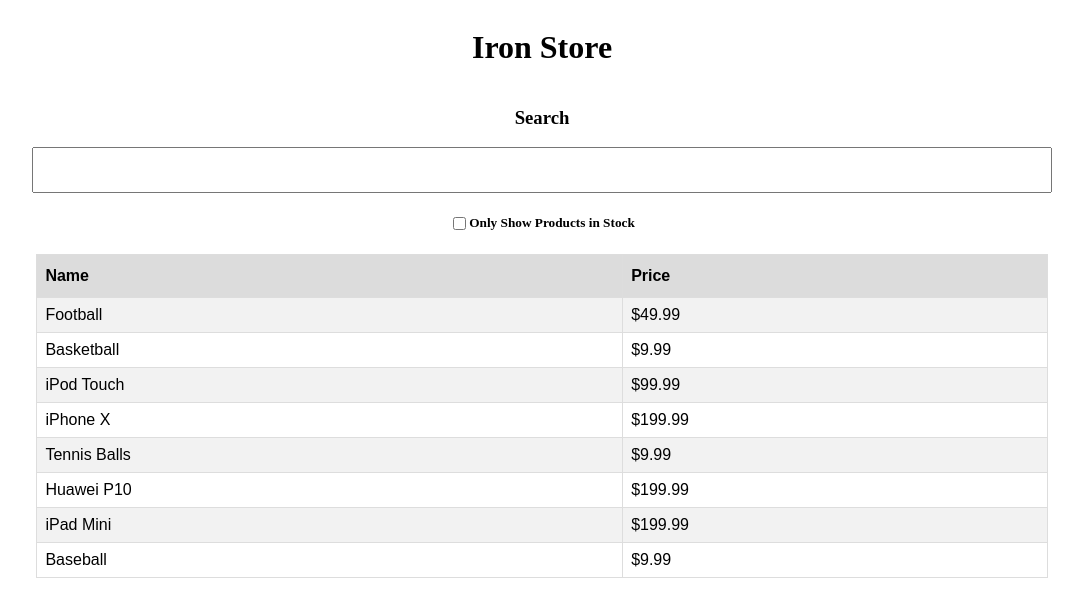
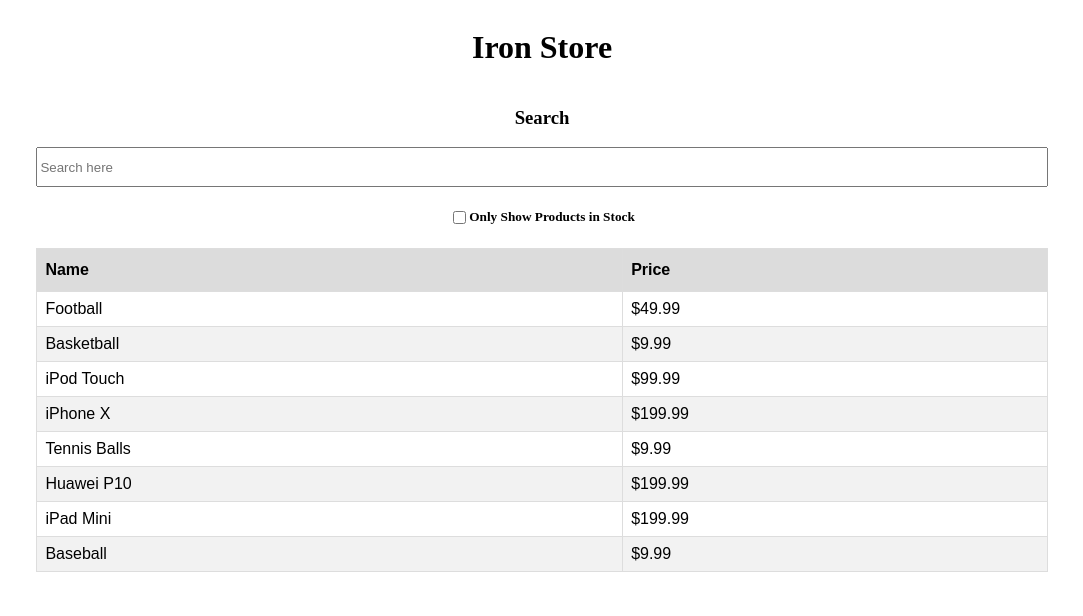
Before and after one commit to samajoel/littlereactapp, a React app in the folder my-app/my-app/: page / in a window 1280 px wide. Shown: the top 616 px of the page, without its empty margins (98-1181 px from the left). Built offline with nearby package versions, Linux system fonts and the light colour scheme.

Commit message:
Feature - Add checkbox logic

```diff
--- a/my-app/my-app/src/App.js
+++ b/my-app/my-app/src/App.js
@@ -1,16 +1,22 @@
-import React from "react";
 import Searchbar from "./components/Searchbar";
 import CheckBox from "./components/Checkbox";
 import Table from "./components/Table";
 import "./App.css";
+import React, { useState } from "react";
 
 export default function Main() {
+  const [isChecked, setIsChecked] = useState(false);
+
+  const handleCheckboxChange = (event) => {
+    setIsChecked(event.target.checked);
+  };
+
   return (
     <div className="main">
       <h1> Iron Store </h1>
       <Searchbar />
-      <CheckBox />
-      <Table />
+      <CheckBox isChecked={isChecked} onChange={handleCheckboxChange} />
+      <Table isChecked={isChecked} />
     </div>
   );
 }
--- a/my-app/my-app/src/components/Checkbox.js
+++ b/my-app/my-app/src/components/Checkbox.js
@@ -1,10 +1,10 @@
 import React from "react";
 import "../App.css";
 
-export default function CheckBox() {
+export default function CheckBox({ isChecked, onChange }) {
   return (
     <div className="input">
-      <input type="checkbox"></input>
+      <input type="checkbox" checked={isChecked} onChange={onChange} />
       <h5>Only Show Products in Stock</h5>
     </div>
   );
--- a/my-app/my-app/src/components/Searchbar.js
+++ b/my-app/my-app/src/components/Searchbar.js
@@ -1,11 +1,29 @@
-import React from "react";
+import React, { useState } from "react";
 import "../App.css";
 
-export default function Searchbar() {
+export default function Searchbar({ products }) {
+  const [searchInput, setSearchInput] = useState("");
+
+  const handleChange = (e) => {
+    e.preventDefault();
+    setSearchInput(e.target.value);
+  };
+
+  if (searchInput.length > 0) {
+    products.filter((product) => {
+      return product.name.match(searchInput);
+    });
+  }
+
   return (
     <div className="search">
       <h3>Search</h3>
-      <input></input>
+      <input
+        type="search"
+        placeholder="Search here"
+        onChange={handleChange}
+        value={searchInput}
+      ></input>
     </div>
   );
 }
--- a/my-app/my-app/src/components/Table.js
+++ b/my-app/my-app/src/components/Table.js
@@ -1,21 +1,35 @@
 import React from "react";
-import { products } from "../data.js";
 import "../App.css";
+import { products } from "../data";
 
-export default function Table() {
+export default function Table({ isChecked }) {
+  const filteredProducts = isChecked
+    ? products.filter((product) => product.inStock)
+    : products;
+
   return (
     <div className="tablecontainer">
       <table>
-        <tr>
-          <th>Name</th>
-          <th>Price</th>
-        </tr>
-        {products.map((product) => (
+        <thead>
           <tr>
-            <td>{product.name}</td>
-            <td>{product.price}</td>
+            <th>Name</th>
+            <th>Price</th>
           </tr>
-        ))}
+        </thead>
+        <tbody>
+          {Array.isArray(filteredProducts) && filteredProducts.length > 0 ? (
+            filteredProducts.map((product) => (
+              <tr key={product.id}>
+                <td>{product.name}</td>
+                <td>{product.price}</td>
+              </tr>
+            ))
+          ) : (
+            <tr>
+              <td colSpan="2">No products available</td>
+            </tr>
+          )}
+        </tbody>
       </table>
     </div>
   );
```
